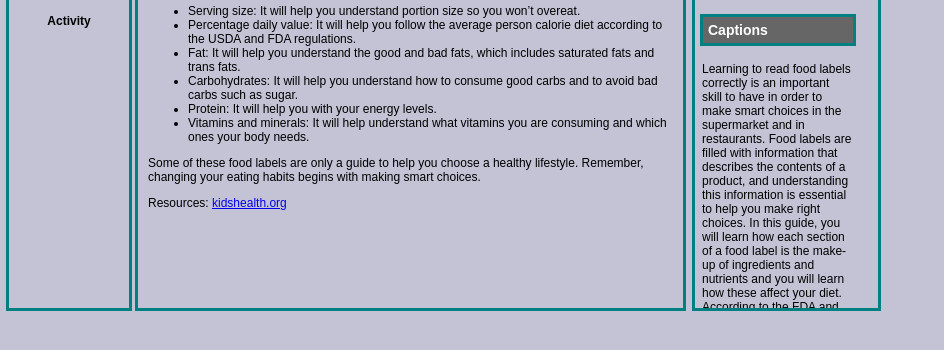
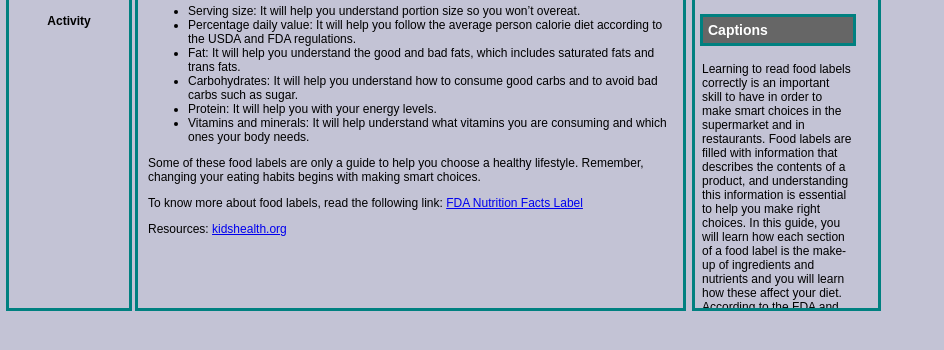
Before and after one commit to rax379/final-project-vamv, a plain HTML site: page topic-1b.html in a window 1280 px wide. Shown: the part 268-618 px from the top of the page, without its empty margins (0-944 px from the left). Drawn offline with Linux system fonts and the light colour scheme.

Commit message:
added link or branch for nutrition-reading food labels

```diff
--- a/topic-1b.html
+++ b/topic-1b.html
@@ -56,6 +56,8 @@
 					<li> Vitamins and minerals:  It will help understand what vitamins you are consuming and which ones your body needs.</li>
 				</ul>
 			<p>Some of these food labels are only a guide to help you choose a healthy lifestyle.  Remember, changing your eating habits begins with making smart choices.</p>
+				<p> To know more about food labels, read the following link:
+				<a href="http://www.fda.gov/downloads/Food/IngredientsPackagingLabeling/UCM275412.pdf" target="_blank"> FDA Nutrition Facts Label </a></p>
 				<p>Resources:
 				<a href="http://kidshealth.org/teen/food_fitness/nutrition/food_labels.html#" target="_blank">kidshealth.org</a> </p>
 
```
